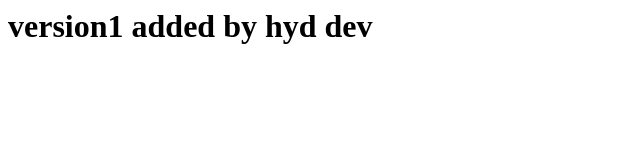
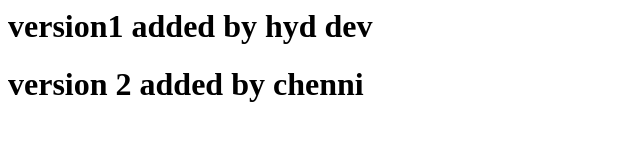
Before and after one commit to Mallika1618/project, a plain HTML site: page index.html in a window 1280 px wide. Shown: the whole page, without its empty margins (0-640 px from the left). Drawn offline with Linux system fonts and the light colour scheme.

Commit message:
version2 added by chenni

```diff
--- a/index.html
+++ b/index.html
@@ -1 +1,2 @@
 <h1>version1 added by hyd dev</h1>
+<h1>version 2 added by chenni</h1>
```
